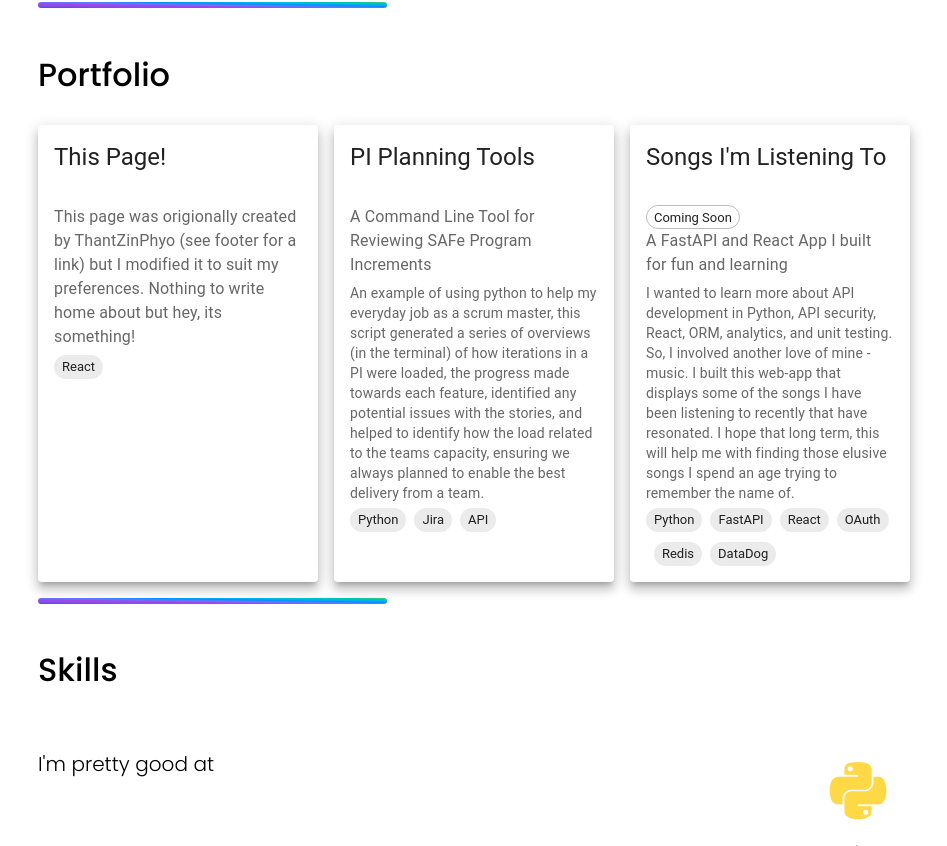
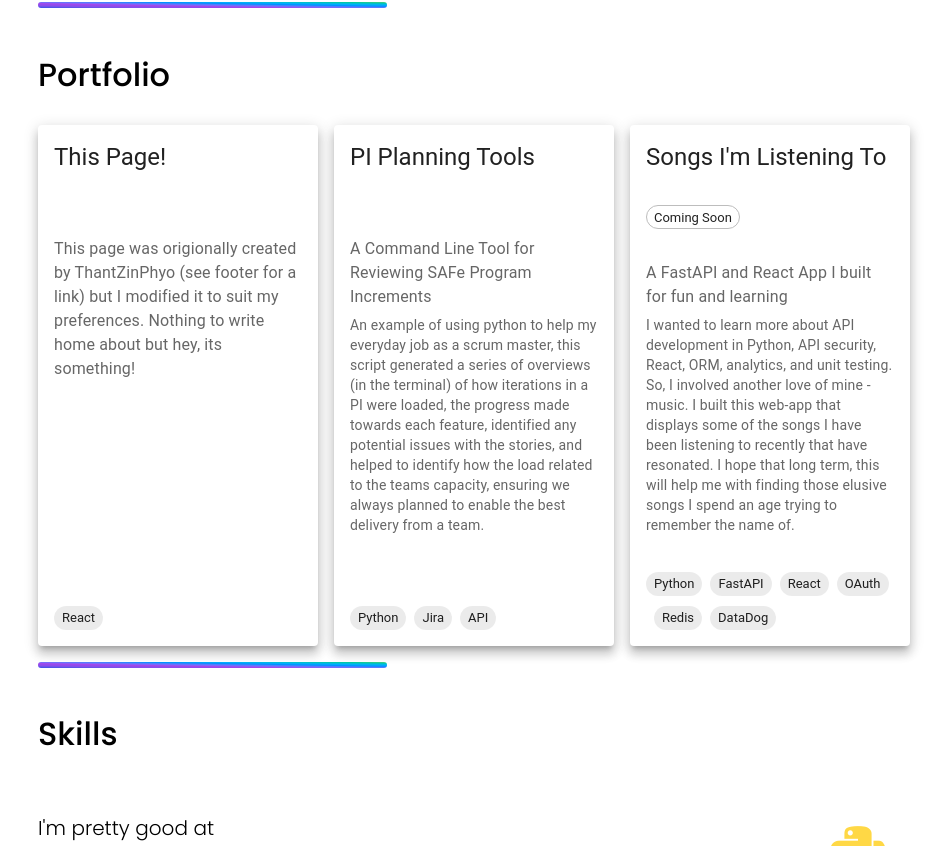
Before and after one commit to davebyrne222/davebyrne222.github.io, a React (Create React App) app: page / in a window 1280 px wide. Shown: the part 655-1501 px from the top of the page, without its empty margins (166-1113 px from the left). Built offline with nearby package versions, Linux system fonts and the light colour scheme; some icons are missing.

Commit message:
updated styling of cards

```diff
--- a/src/components/body/projects/project-card.js
+++ b/src/components/body/projects/project-card.js
@@ -13,11 +13,25 @@ import Stack from "@mui/material/Stack";
 
 export default function ActionAreaCard({ project }) {
   return (
-    <Card sx={{ maxWidth: 345, height: "100%" }} raised={true}>
+    <Card
+      sx={{
+        maxWidth: 345,
+        height: "100%",
+        display: "flex",
+        flexDirection: "column",
+      }}
+      raised={true}
+    >
       <CardActionArea
         href={project.live ? project.github : null}
         disabled={!project.live}
         target="_blank"
+        sx={{
+          height: "100%",
+          display: "flex",
+          flexDirection: "column",
+          alignItems: "start",
+        }}
       >
         <CardHeader title={project.title} />
         <CardContent>
@@ -26,12 +40,16 @@ export default function ActionAreaCard({ project }) {
           ) : (
             <Chip label="Coming Soon" size="small" variant="outlined" />
           )}
+        </CardContent>
+        <CardContent sx={{ flexGrow: 1 }}>
           <Typography gutterBottom variant="body1" color="text.secondary">
             {project.tagline}
           </Typography>
           <Typography gutterBottom variant="body2" color="text.secondary">
             {project.about}
           </Typography>
+        </CardContent>
+        <CardContent>
           <Stack
             direction="row"
             spacing={1}
```
